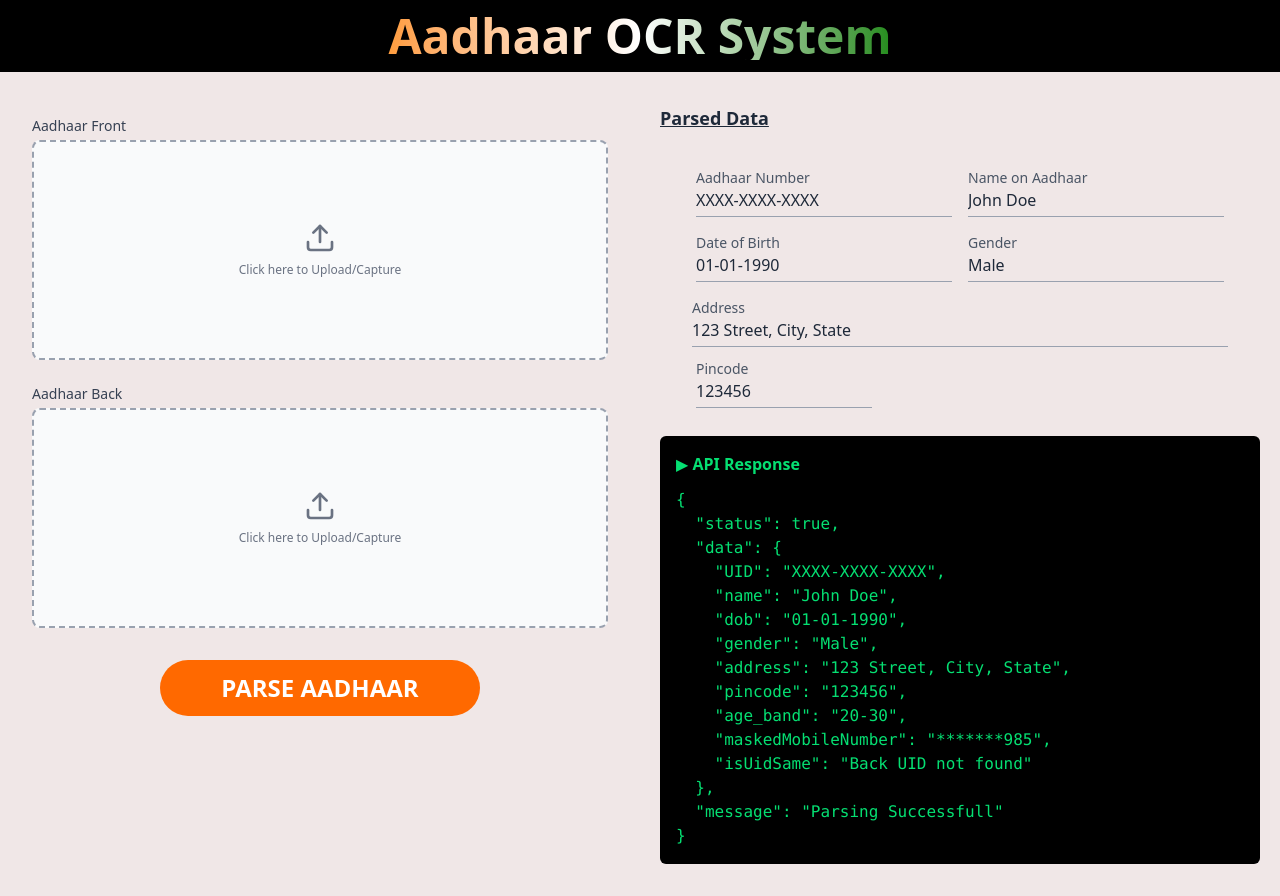
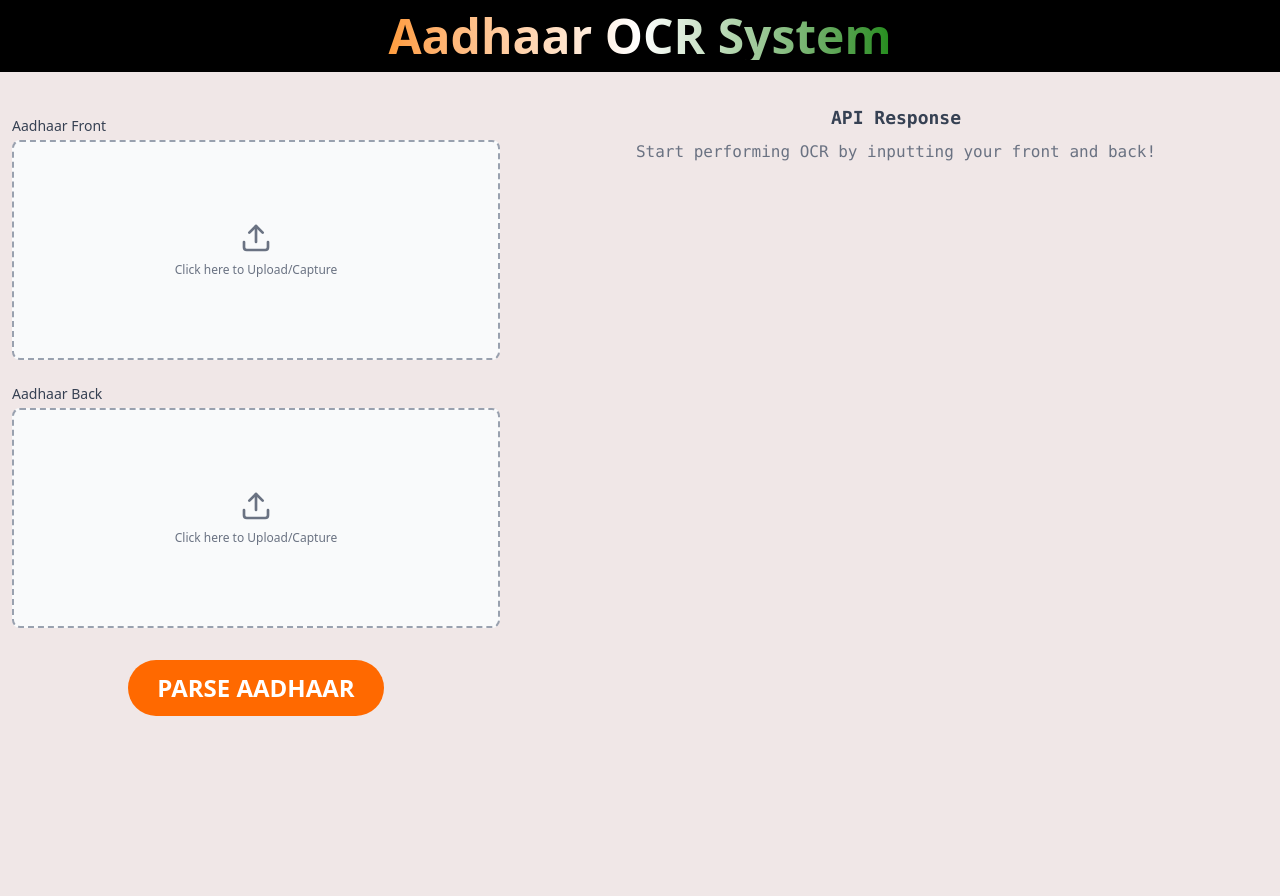
Before and after one commit to Javedmv/OCR-Aadhar-front, a React (Vite) app: page / in a window 1280 px wide. After the commit the page ends 800 px from the top, so only its background shows below. Built offline with nearby package versions, Linux system fonts and the light colour scheme.

Commit message:
fix: response handing && outputting the response in appropriate componentgit add .

```diff
--- a/src/Components/ParsedData.tsx
+++ b/src/Components/ParsedData.tsx
@@ -1,7 +1,7 @@
 import type React from "react";
 
 interface parsedDataProps {
-    aadhaarNumber?: string;
+    UID?: string;
     name?: string;
     dob?: string;
     gender?: string;
@@ -10,28 +10,26 @@
 }
 
 const ParsedData: React.FC<parsedDataProps> = ({
-    aadhaarNumber = "XXXX-XXXX-XXXX",
-    name = "John Doe",
+    UID = "XXXX-XXXX-XXXX",
+    name = "Name",
     dob = "01-01-1990",
-    gender = "Male",
+    gender = "Gender",
     address = "123 Street, City, State",
     pincode = "123456",
 }) => {
     return(
         <>
             <div className="flex flex-col w-full h-full sm:p-4 sm:m-2">
-            {/* Aadhaar Number */}
             <div className="md:flex md:justify-between m-1">
                 <div className="mb-2 sm:mb-2 md:w-1/2 md:px-2">
                     <p className="text-xs sm:text-sm font-medium text-gray-600 ">
                     Aadhaar Number
                     </p>
                     <p className="text-base text-gray-800 font-medium border-b border-gray-400 pb-1 truncate">
-                    {aadhaarNumber}
+                    {UID}
                     </p>
                 </div>
 
-                {/* Name */}
                 <div className="mb-2 sm:mb-2 md:w-1/2 md:px-2">
                     <p className="text-xs sm:text-sm font-medium text-gray-600">
                     Name on Aadhaar
@@ -60,7 +58,6 @@
                 </div>
             </div>
 
-            {/* Address */}
             <div>
                 <div className="md:px-2 mb-3">
                     <p className="text-xs sm:text-sm font-medium text-gray-600">Address</p>
@@ -69,7 +66,6 @@
                     </p>
                 </div>
 
-                {/* Pincode */}
                 <div className="md:px-2 m-1">
                     <p className="text-xs sm:text-sm font-medium text-gray-600">Pincode</p>
                     <p className="text-base text-gray-800 font-medium border-b border-gray-400 md:w-1/3 pb-1 truncate">
--- a/src/Hooks/useApi.ts
+++ b/src/Hooks/useApi.ts
@@ -16,6 +16,7 @@
             return result;
         } catch (error: unknown) {
             if (error instanceof Error) {
+                console.log(error, "from useApi hook")
                 setError(error.message);
             } else {
                 setError("An unknown error occurred.");
--- a/src/Pages/HomePage.tsx
+++ b/src/Pages/HomePage.tsx
@@ -1,4 +1,3 @@
-
 import { useContext } from 'react';
 import ApiResponseBox from '../Components/ApiResponse';
 import ImageField from '../Components/ImageField';
@@ -12,23 +11,7 @@
 function HomePage() {
     const { aadhar } = useContext(AadharContext)
     const { execute, loading, error, data } = useApi(uploadAadhar);
-
-    const dummyResponse = {
-      status: true,
-      data: {
-      UID: "XXXX-XXXX-XXXX",
-      name: "John Doe",
-      dob: "01-01-1990",
-      gender: "Male",
-      address: "123 Street, City, State",
-      pincode: "123456",
-      age_band: "20-30",
-      maskedMobileNumber: "*******985",
-      isUidSame: "Back UID not found"
-    },
-    message: "Parsing Successfull"
-  };
-
+    console.log(error)
   async function parseAadhaar() {
     try {
         const {back, front} = aadhar;
@@ -39,11 +22,20 @@
             throw new Error("Please upload the Aadhar Back image.")
         }
         const response = await execute({ front, back });
-            if (response?.success) {
-                console.log(data)
+        if (error) {
+            if (typeof error === "string" && error.includes("400")) {
+                toast.error("Invalid input. Please check your Aadhaar images and try again.");
+            } else {
+                toast.error(typeof error === "string" ? error : "Something went wrong!");
+            }
+            return;
+        }
+        if (response && response.status === false) {
+            toast.error(response.message || "Backend error occurred!");
+            return;
+        }
+        if (response?.status) {
             toast.success(response.message || "Aadhaar uploaded successfully!");
-            } else if (error) {
-                toast.error(error);
         }
     } catch (error: unknown) {
         if (error instanceof Error) {
@@ -56,7 +48,7 @@
 
   return (
     <div className="flex flex-col md:flex-row w-full md:my-8">
-        <div className="flex flex-col w-full md:w-1/2">
+        <div className="flex flex-col w-full md:w-2/5">
             <ImageField />
             <div className="flex justify-center items-center">
             <Button
@@ -64,12 +56,12 @@
                 onClick={() => parseAadhaar()}
                 className="md:w-1/2 px-6 py-3 m-5 md:text-2xl md:font-bold flex items-center justify-center gap-2 bg-orange-500 text-white rounded-full hover:bg-orange-600 transition "
             >
-                {loading ? "PROCESSING" : "PARSE AADHAAR"}
+                {loading ? "PROCESSING..." : "PARSE AADHAAR"}
             </Button>
             </div>
         </div>
-        <div className="flex flex-col w-full md:w-1/2 h-full px-5">
-        {!dummyResponse ?
+        <div className="flex flex-col w-full md:w-3/5 h-full px-5">
+        {!data ?
             (<div className="w-full h-full flex flex-col items-center justify-center text-gray-500 font-mono text-center space-y-2">
                 <h2 className="text-lg font-bold text-gray-700">API Response</h2>
                 <p>Start performing OCR by inputting your front and back!</p>
@@ -79,13 +71,11 @@
                     <h2 className="text-base sm:text-lg font-bold underline text-gray-800 sm:pb-2 text-center sm:text-left">
                         Parsed Data
                     </h2>
-                    {/* Top Section */}
                     <div className="md:flex-[3] flex items-center justify-center">
-                        <ParsedData/>
+                        <ParsedData {...data.data}/>
                     </div>
-                    {/* Bottom Section */}
                     <div className="md:flex-[4] flex items-center justify-center ">
-                        <ApiResponseBox response={dummyResponse} />
+                        <ApiResponseBox response={data} />
                     </div>
                 </>
             )
--- a/src/Services/AadhaarService.ts
+++ b/src/Services/AadhaarService.ts
@@ -7,9 +7,9 @@
 }
 
 export interface AadharResponse {
-  success: boolean;
+  status: boolean;
   message: string;
-  data?: any;
+  data: any;
 }
 
 export const uploadAadhar = async (data: AadharPayLoad): Promise<AadharResponse> => {
```
Lines whose indentation alone changed are shown as unchanged.
